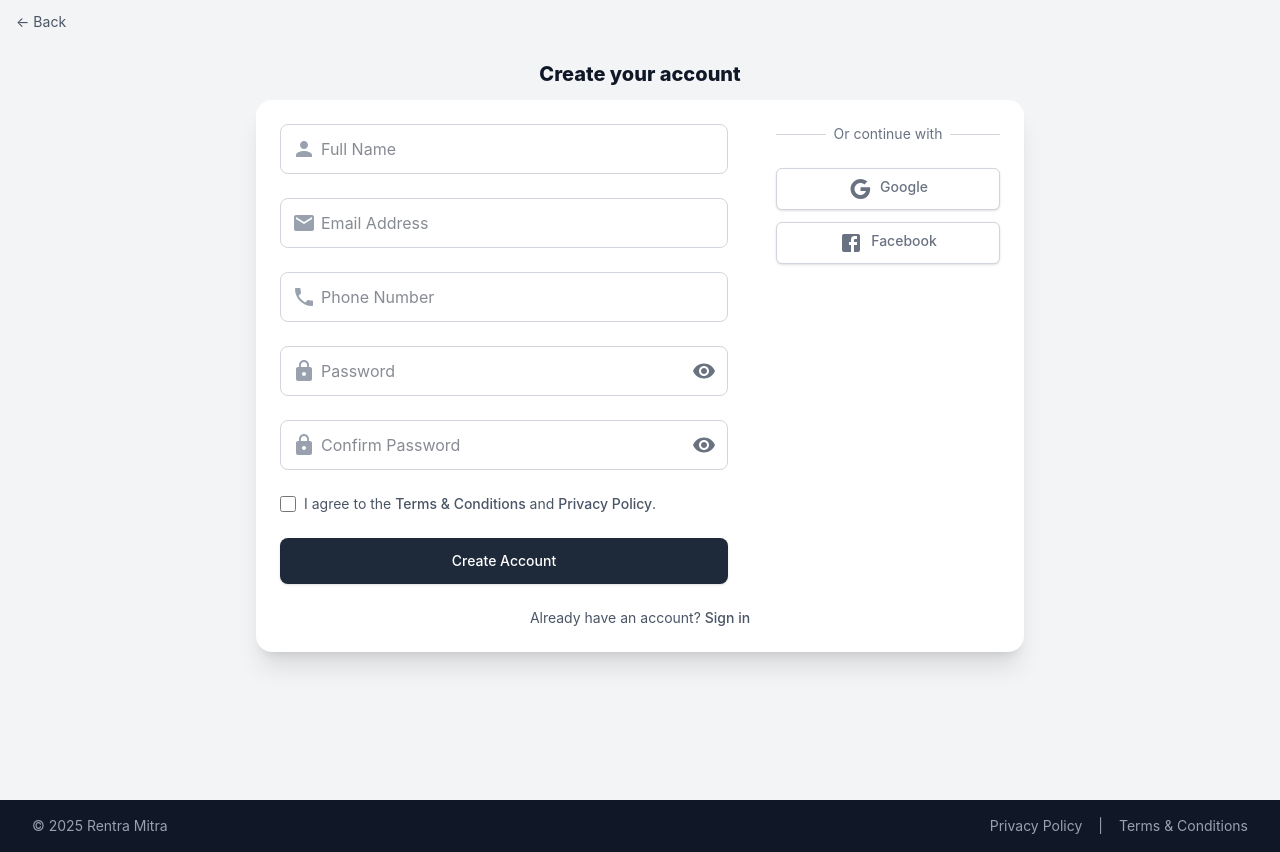
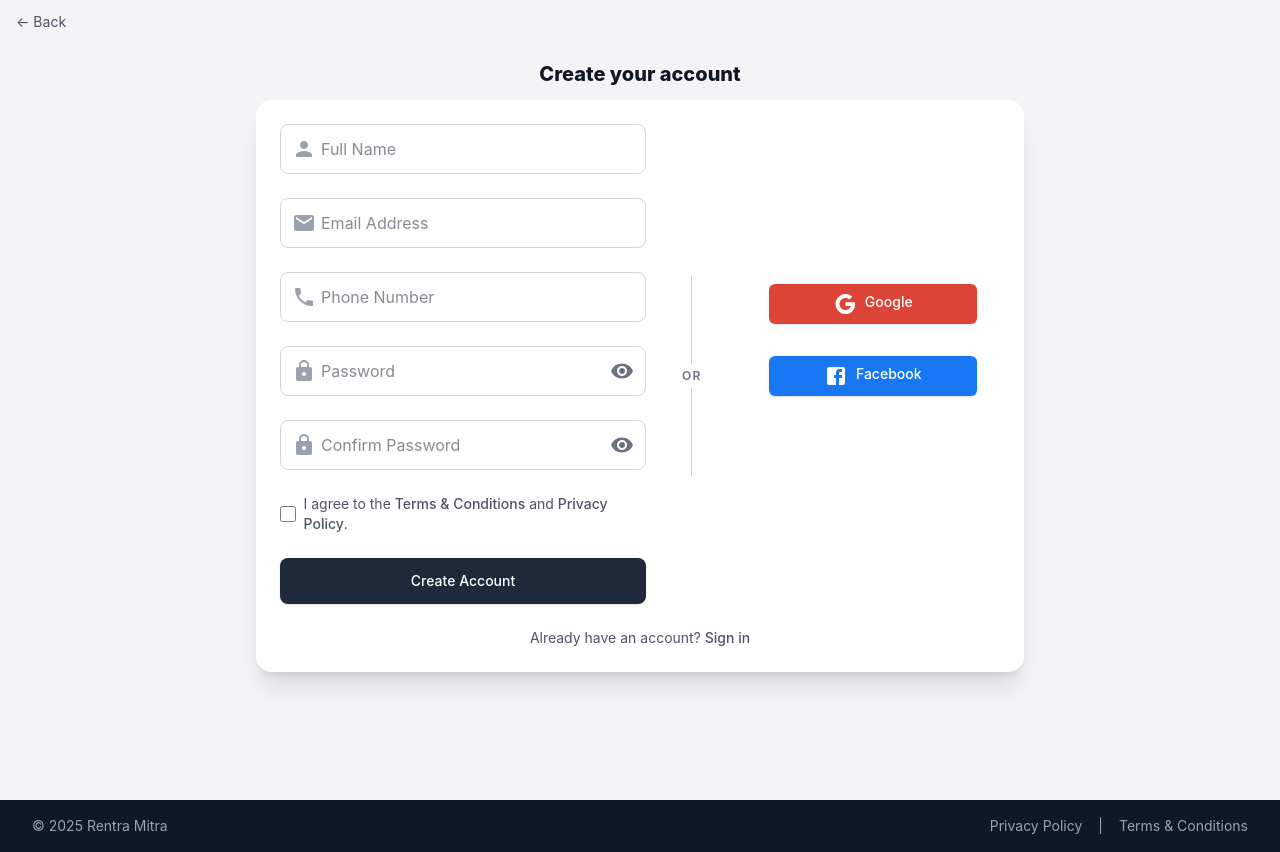
Before and after one commit to a-ayushi/Rent-Mitra, a React (Vite) app in the folder Frontend-RentMitra/: page /register in a window 1280 px wide. Built offline with nearby package versions, Linux system fonts and the light colour scheme; no server answers.

Commit message:
Register page style modified

```diff
--- a/Frontend-RentMitra/src/pages/Register.jsx
+++ b/Frontend-RentMitra/src/pages/Register.jsx
@@ -191,9 +191,9 @@ const Register = () => {
                   </div>
                 )}
 
-                <div className="flex flex-col md:flex-row md:items-start md:gap-8">
+                <div className="flex flex-col md:flex-row md:items-start md:gap-6">
                   {/* Left: signup form */}
-                  <form className="w-full md:w-2/3 space-y-6" onSubmit={handleSubmit}>
+                  <form className="w-full md:w-7/12 space-y-6" onSubmit={handleSubmit}>
                     <InputField
                       id="name"
                       name="name"
@@ -304,9 +304,18 @@ const Register = () => {
                     </button>
                   </form>
 
+                  {/* Center: vertical OR with lines */}
+                  <div className="hidden md:flex flex-col items-center justify-center px-3 mt-38">
+                    <div className="h-22 border-l border-gray-300 mb-1" />
+                    <div className="text-xs font-semibold tracking-widest text-gray-500 uppercase">
+                      OR
+                    </div>
+                    <div className="h-22 border-l border-gray-300 mt-1" />
+                  </div>
+
                   {/* Right: external login options */}
-                  <div className="mt-6 md:mt-0 md:w-64 md:pl-4">
-                    <div className="relative">
+                  <div className="mt-6 md:mt-0 w-full md:w-5/12 md:pl-2">
+                    <div className="relative md:hidden mb-4">
                       <div className="absolute inset-0 flex items-center">
                         <div className="w-full border-t border-gray-300" />
                       </div>
@@ -317,16 +326,16 @@ const Register = () => {
                       </div>
                     </div>
 
-                    <div className="flex flex-col gap-3 mt-6">
+                    <div className="flex flex-col items-center gap-8 mt-40">
                       <button
                         onClick={() => handleSocialLogin("Google")}
-                        className="inline-flex justify-center w-full px-4 py-2 text-sm font-medium text-gray-500 bg-white border border-gray-300 rounded-md shadow-sm hover:bg-gray-50"
+                        className="inline-flex justify-center w-full md:w-52 px-4 py-2 text-sm font-medium text-white bg-[#DB4437] rounded-md shadow-sm hover:bg-[#c33c30]"
                       >
                         <Google className="w-5 h-5 mr-2" /> Google
                       </button>
                       <button
                         onClick={() => handleSocialLogin("Facebook")}
-                        className="inline-flex justify-center w-full px-4 py-2 text-sm font-medium text-gray-500 bg-white border border-gray-300 rounded-md shadow-sm hover:bg-gray-50"
+                        className="inline-flex justify-center w-full md:w-52 px-4 py-2 text-sm font-medium text-white bg-[#1877F2] rounded-md shadow-sm hover:bg-[#145fcc]"
                       >
                         <Facebook className="w-5 h-5 mr-2" /> Facebook
                       </button>
```
